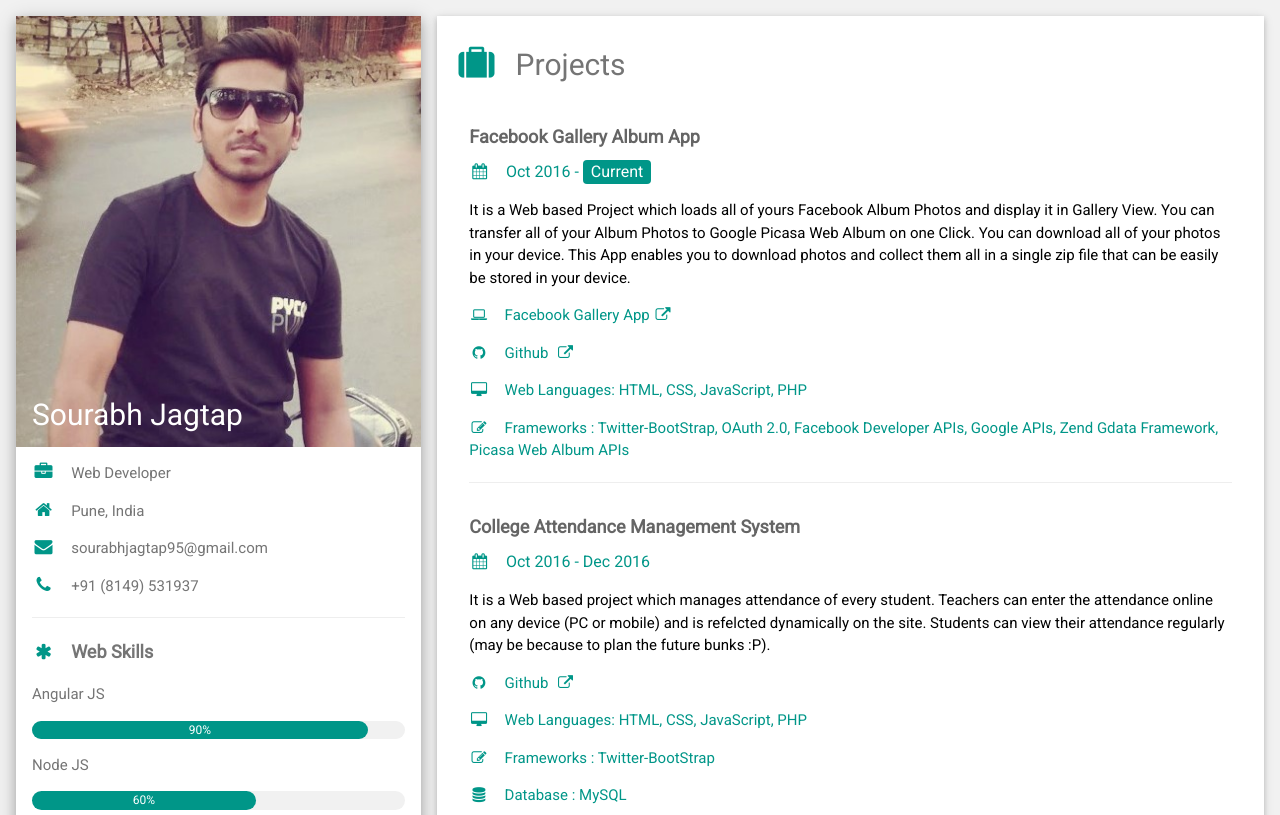
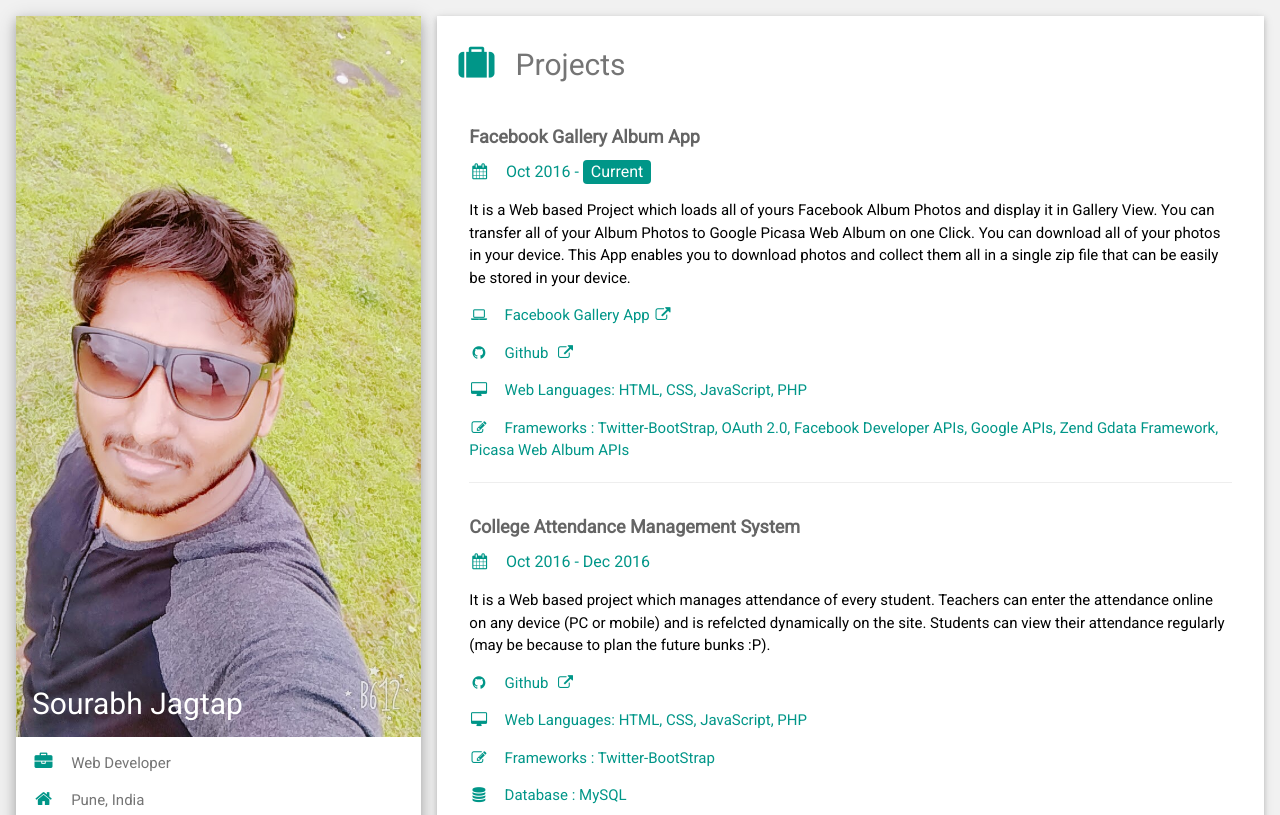
Before and after one commit to sourabhjagtap95/My-Blog, a plain HTML site: page index.html in a window 1280 px wide. Shown: the top 815 px of the page. Drawn offline with nearby package versions, Linux system fonts and the light colour scheme; some packages are replaced by stand-ins of ours.

Commit message:
Update home.view.html

```diff
--- a/view/home.view.html
+++ b/view/home.view.html
@@ -9,7 +9,7 @@
 
       <div class="w3-white w3-text-grey w3-card-4">
         <div class="w3-display-container">
-          <img src="/images/sourabh1.jpg" style="width:100%;" alt="Avatar">
+          <img src="/images/sourabh2.jpg" style="width:100%;" alt="Avatar">
           <div class="w3-display-bottomleft w3-container w3-text-black">
             <h2 style="color:white">Sourabh Jagtap</h2>
           </div>
```
